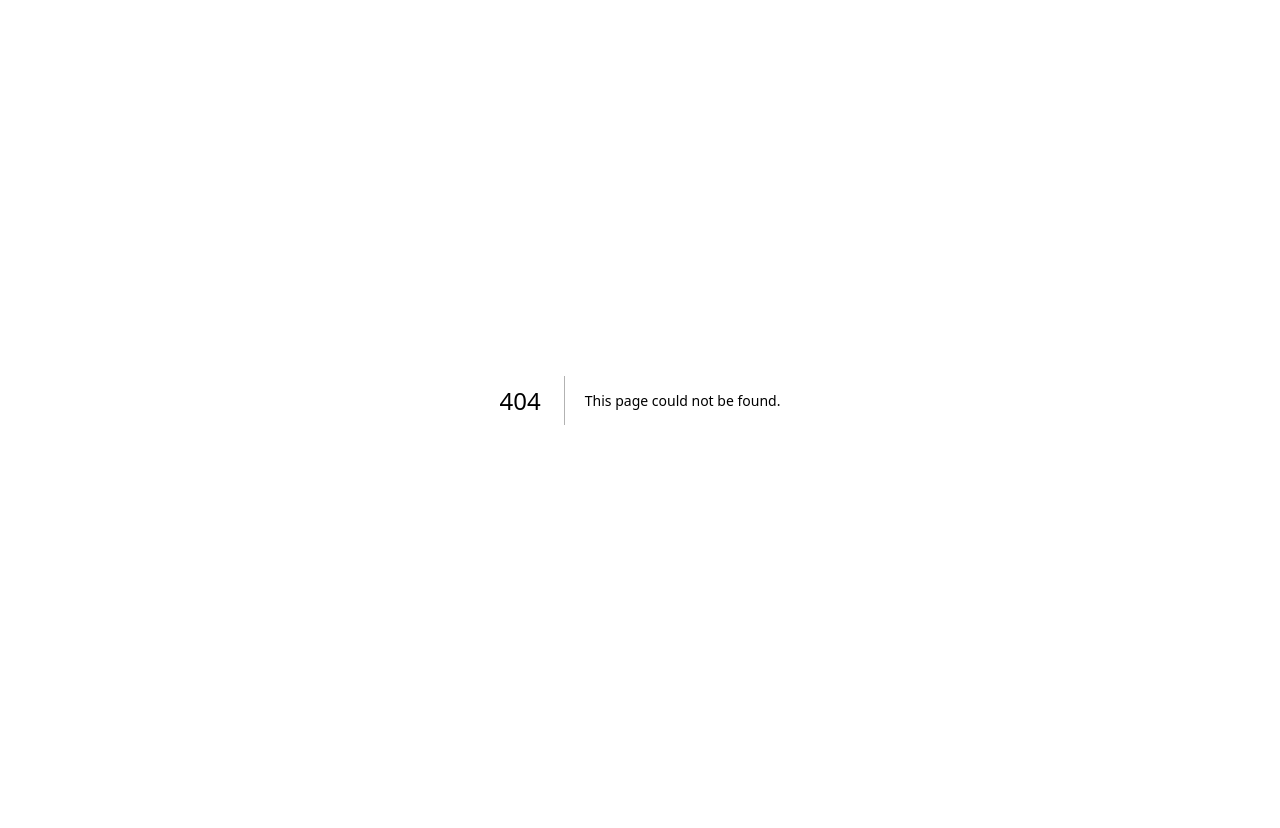
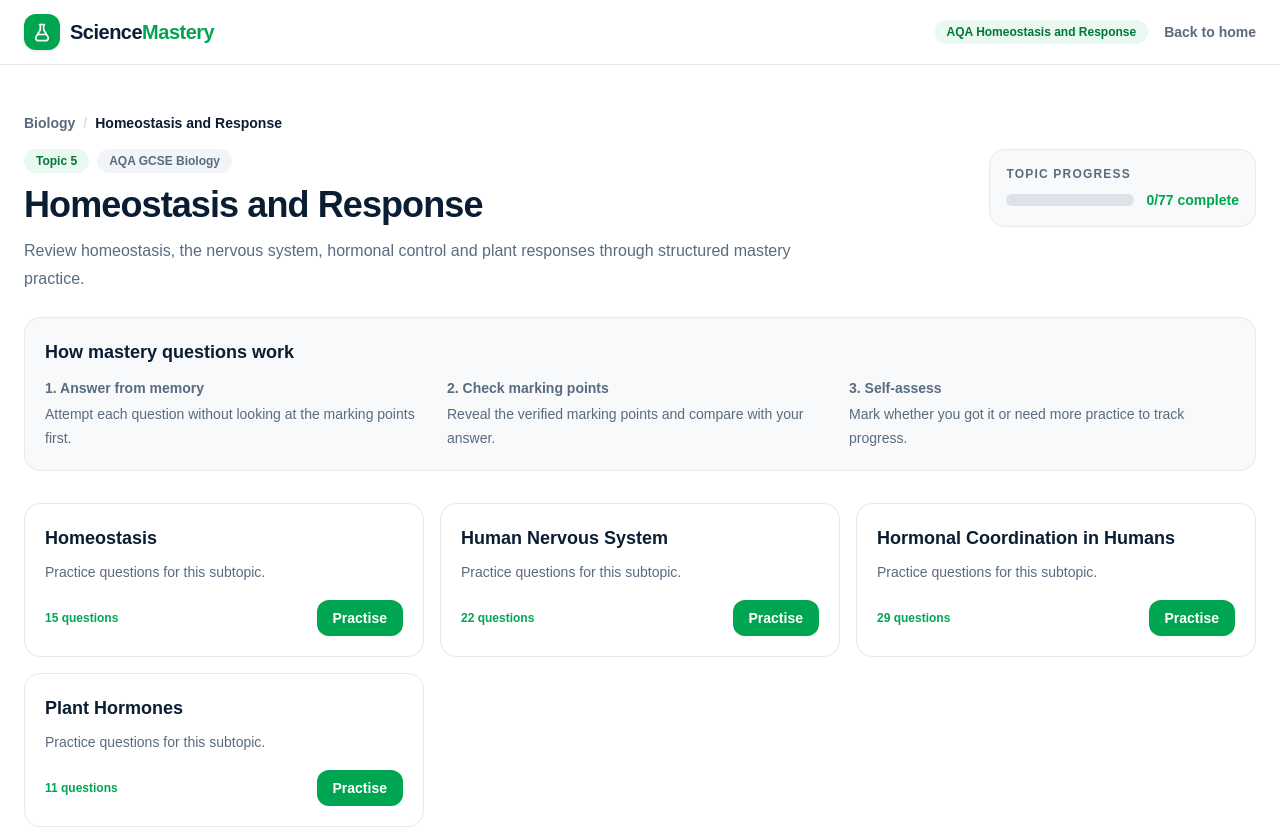
Before and after one commit to marietheresewambele-droid/ScienceMastery, a Next.js app: page /biology/homeostasis-and-response in a window 1280 px wide. Before the commit this address had no page. Shown: the top 828 px of the page. Before the commit the page ends 800 px from the top, so only its background shows below. Built offline with nearby package versions, Linux system fonts and the light colour scheme.

Commit message:
Add homeostasis-and-response Biology route

```diff
--- /dev/null
+++ b/src/app/biology/homeostasis-and-response/page.tsx
@@ -0,0 +1,6 @@
+import BiologyTopicPage from "@/components/topic/BiologyTopicPage";
+import { homeostasisAndResponseConfig } from "@/data/topics/homeostasis-and-response";
+
+export default function HomeostasisAndResponsePage() {
+  return <BiologyTopicPage config={homeostasisAndResponseConfig} />;
+}
```
